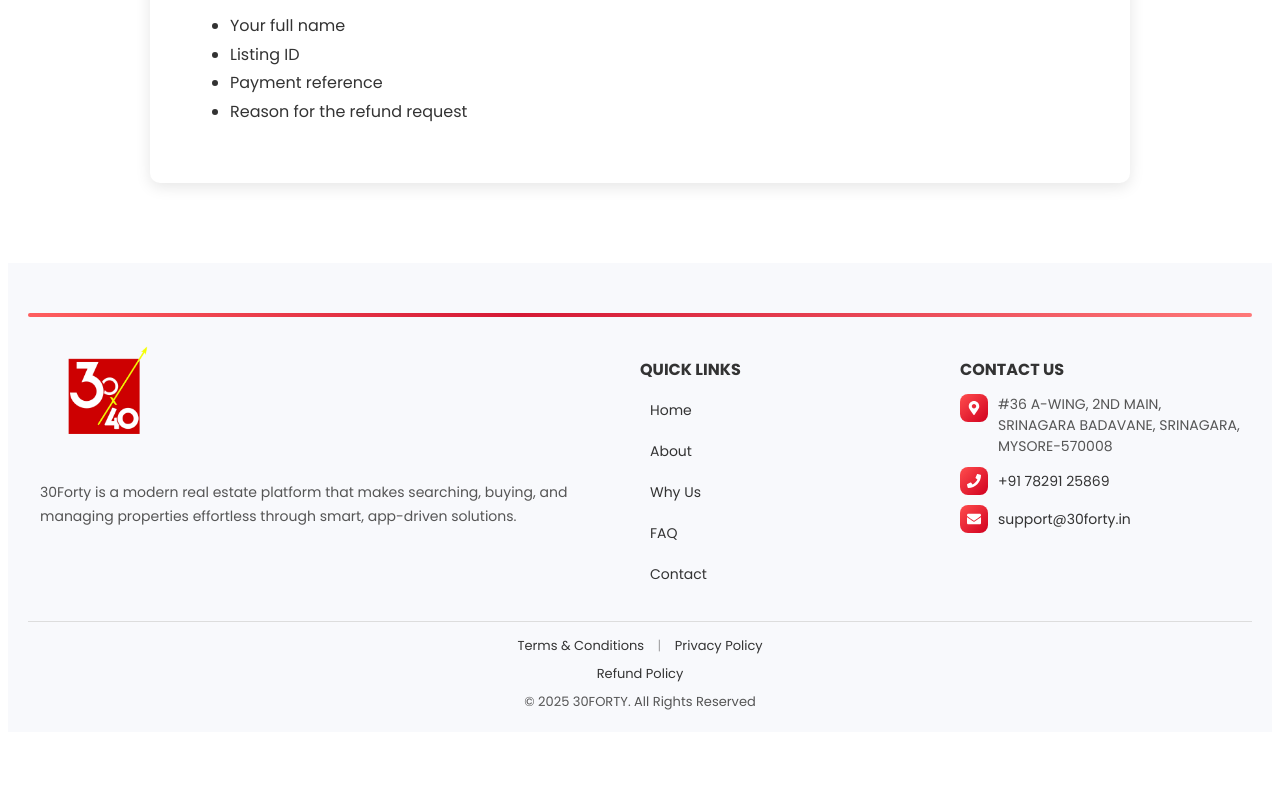
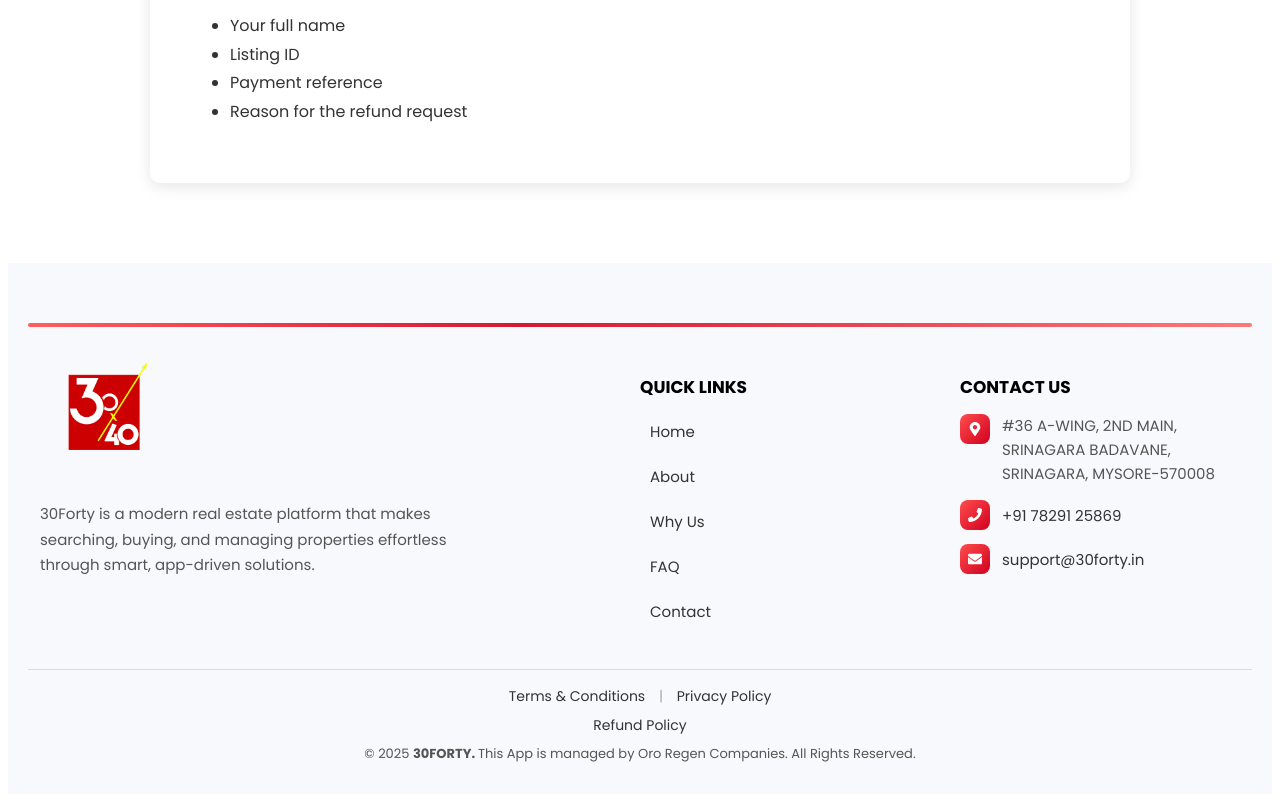
Before and after one commit to NakshatraNamahaCreations/ororegen, a React (Vite) app: page /30forty/refund-policy in a window 1280 px wide. Shown: the part 1111-1911 px from the top of the page. Before the commit the page ends 1851 px from the top, so only its background shows below. Built offline with nearby package versions, Linux system fonts and the light colour scheme.

Commit message:
footer
footer

```diff
--- a/src/30forty/FooterThirtyForty.jsx
+++ b/src/30forty/FooterThirtyForty.jsx
@@ -1,37 +1,96 @@
-
-
-// import React from "react";
+// import React, { useEffect, useState } from "react";
 // import { FaMapMarkerAlt, FaPhone, FaEnvelope } from "react-icons/fa";
-// import { Link as ScrollLink } from "react-scroll"; // ✅ smooth scroll
+// import { Link as ScrollLink } from "react-scroll"; // smooth scroll
 // import logo from "../assets/30fortylogo.webp";
 
+// function useIsMobile(breakpoint = 768) {
+//   const [isMobile, setIsMobile] = useState(
+//     typeof window !== "undefined" ? window.innerWidth <= breakpoint : false
+//   );
+//   useEffect(() => {
+//     const onResize = () => setIsMobile(window.innerWidth <= breakpoint);
+//     window.addEventListener("resize", onResize);
+//     return () => window.removeEventListener("resize", onResize);
+//   }, [breakpoint]);
+//   return isMobile;
+// }
+
 // const FooterThirtyForty = () => {
+//   const isMobile = useIsMobile(768);
+
+//   const cardify = (extra = {}) =>
+//     isMobile
+//       ? {
+//           background: "#fff",
+//           borderRadius: 12,
+//           boxShadow: "0 8px 24px rgba(0,0,0,0.08)",
+//           padding: 16,
+//           ...extra,
+//         }
+//       : extra;
+
 //   return (
 //     <footer
 //       style={{
 //         backgroundColor: "#f8f9fc",
-//         padding: "50px 20px 20px",
+//         padding: isMobile ? "40px 16px 18px" : "50px 20px 20px",
 //         fontFamily: "'Poppins', sans-serif",
 //         color: "#333",
 //       }}
 //     >
+//       {/* Accent line */}
+//       <div
+//         style={{
+//           height: 4,
+//           width: "100%",
+//           background:
+//             "linear-gradient(90deg, #ff4d4d 0%, #d1001f 40%, #ff6a6a 100%)",
+//           borderRadius: 4,
+//           marginBottom: isMobile ? 18 : 24,
+//           opacity: 0.9,
+//         }}
+//       />
+
 //       <div
 //         style={{
 //           maxWidth: "1200px",
 //           margin: "0 auto",
 //           display: "grid",
-//           gridTemplateColumns: "2fr 1fr 1fr",
-//           gap: "40px",
+//           gridTemplateColumns: isMobile ? "1fr" : "2fr 1fr 1fr",
+//           gap: isMobile ? 16 : 40,
+//           alignItems: "start",
 //         }}
 //       >
 //         {/* ✅ Left Section */}
-//         <div>
-//           <img
-//             src={logo}
-//             alt="30Forty Logo"
-//             style={{ height: "130px", marginBottom: "15px" }}
-//           />
-//           <p style={{ fontSize: "14px", lineHeight: "1.6", color: "#555" }}>
+//         <div style={cardify()}>
+//           <div
+//             style={{
+//               display: "flex",
+//               alignItems: "center",
+//               gap: 12,
+//               marginBottom: 10,
+//               justifyContent: isMobile ? "center" : "flex-start",
+//             }}
+//           >
+//             <img
+//               src={logo}
+//               alt="30Forty Logo"
+//               style={{
+//                 height: isMobile ? 90 : 130,
+//                 objectFit: "contain",
+//                 display: "block",
+//               }}
+//             />
+//           </div>
+//           <p
+//             style={{
+//               fontSize: 14,
+//               lineHeight: 1.7,
+//               color: "#555",
+//               textAlign: isMobile ? "center" : "left",
+//               margin: 0,
+//             }}
+//           >
 //             30Forty is a modern real estate platform that makes searching,
 //             buying, and managing properties effortless through smart,
 //             app-driven solutions.
@@ -39,17 +98,27 @@
 //         </div>
 
 //         {/* ✅ Quick Links */}
-//         <div>
+//         <div style={cardify()}>
 //           <h3
 //             style={{
-//               fontSize: "16px",
-//               fontWeight: "700",
-//               marginBottom: "15px",
+//               fontSize: 16,
+//               fontWeight: 700,
+//               marginBottom: 12,
+//               textAlign: isMobile ? "center" : "left",
 //             }}
 //           >
 //             QUICK LINKS
 //           </h3>
-//           <ul style={{ listStyle: "none", padding: 0, margin: 0 }}>
+//           <ul
+//             style={{
+//               listStyle: "none",
+//               padding: 0,
+//               margin: 0,
+//               display: "grid",
+//               gap: isMobile ? 10 : 8,
+//               justifyItems: isMobile ? "center" : "start",
+//             }}
+//           >
 //             {[
 //               { name: "Home", target: "home" },
 //               { name: "About", target: "about" },
@@ -57,22 +126,31 @@
 //               { name: "FAQ", target: "faq" },
 //               { name: "Contact", target: "contact" },
 //             ].map((item, i) => (
-//               <li key={i} style={{ marginBottom: "10px" }}>
+//               <li key={i}>
 //                 <ScrollLink
 //                   to={item.target}
 //                   smooth={true}
 //                   duration={700}
-//                   offset={-80} // adjust if sticky header overlaps
+//                   offset={-80}
 //                   spy={true}
 //                   style={{
 //                     textDecoration: "none",
 //                     color: "#333",
-//                     fontSize: "14px",
+//                     fontSize: 14,
 //                     cursor: "pointer",
-//                     transition: "color 0.3s",
+//                     padding: "6px 10px",
+//                     borderRadius: 8,
+//                     display: "inline-block",
+//                     transition: "all .25s ease",
 //                   }}
-//                   onMouseOver={(e) => (e.currentTarget.style.color = "#d1001f")}
-//                   onMouseOut={(e) => (e.currentTarget.style.color = "#333")}
+//                   onMouseOver={(e) => {
+//                     e.currentTarget.style.color = "#d1001f";
+//                     e.currentTarget.style.background = "rgba(209,0,31,0.06)";
+//                   }}
+//                   onMouseOut={(e) => {
+//                     e.currentTarget.style.color = "#333";
+//                     e.currentTarget.style.background = "transparent";
+//                   }}
 //                 >
 //                   {item.name}
 //                 </ScrollLink>
@@ -82,51 +160,125 @@
 //         </div>
 
 //         {/* ✅ Contact Info */}
-//         <div>
+//         <div style={cardify()}>
 //           <h3
 //             style={{
-//               fontSize: "16px",
-//               fontWeight: "700",
-//               marginBottom: "15px",
+//               fontSize: 16,
+//               fontWeight: 700,
+//               marginBottom: 12,
+//               textAlign: isMobile ? "center" : "left",
 //             }}
 //           >
 //             CONTACT US
 //           </h3>
-//           <p
+
+//           <div
 //             style={{
-//               fontSize: "14px",
-//               marginBottom: "10px",
-//               display: "flex",
-//               alignItems: "flex-start",
-//               color: "#555",
+//               display: "grid",
+//               gap: 10,
+//               justifyItems: isMobile ? "center" : "start",
+//               textAlign: isMobile ? "center" : "left",
 //             }}
 //           >
-//             <FaMapMarkerAlt style={{ marginRight: "10px", color: "#d1001f" }} />{" "}
-//           #36 A-WING, 2ND MAIN, SRINAGARA BADAVANE, SRINAGARA, MYSORE-570008
-//           </p>
-//           <p
-//             style={{
-//               fontSize: "14px",
-//               marginBottom: "10px",
-//               display: "flex",
-//               alignItems: "center",
-//               color: "#555",
-//             }}
-//           >
-//             <FaPhone style={{ marginRight: "10px", color: "#d1001f" }} />
-//            +91 78291 25869
-//           </p>
-//           <p
-//             style={{
-//               fontSize: "14px",
-//               display: "flex",
-//               alignItems: "center",
-//               color: "#555",
-//             }}
-//           >
-//             <FaEnvelope style={{ marginRight: "10px", color: "#d1001f" }} />{" "}
-//             support@30forty.in
-//           </p>
+//             <p
+//               style={{
+//                 fontSize: 14,
+//                 margin: 0,
+//                 color: "#555",
+//                 display: "flex",
+//                 gap: 10,
+//                 alignItems: "flex-start",
+//                 justifyContent: isMobile ? "center" : "flex-start",
+//                 maxWidth: 360,
+//               }}
+//             >
+//               <span
+//                 style={{
+//                   width: 28,
+//                   height: 28,
+//                   borderRadius: 8,
+//                   background:
+//                     "linear-gradient(135deg, #ff4d4d, #d1001f)",
+//                   display: "inline-flex",
+//                   alignItems: "center",
+//                   justifyContent: "center",
+//                   color: "#fff",
+//                   flex: "0 0 28px",
+//                 }}
+//               >
+//                 <FaMapMarkerAlt size={14} />
+//               </span>
+//               #36 A-WING, 2ND MAIN, SRINAGARA BADAVANE, SRINAGARA, MYSORE-570008
+//             </p>
+
+//             <p
+//               style={{
+//                 fontSize: 14,
+//                 margin: 0,
+//                 color: "#555",
+//                 display: "flex",
+//                 gap: 10,
+//                 alignItems: "center",
+//                 justifyContent: isMobile ? "center" : "flex-start",
+//               }}
+//             >
+//               <span
+//                 style={{
+//                   width: 28,
+//                   height: 28,
+//                   borderRadius: 8,
+//                   background:
+//                     "linear-gradient(135deg, #ff4d4d, #d1001f)",
+//                   display: "inline-flex",
+//                   alignItems: "center",
+//                   justifyContent: "center",
+//                   color: "#fff",
+//                 }}
+//               >
+//                 <FaPhone size={14} />
+//               </span>
+//               <a
+//                 href="tel:+917829125869"
+//                 style={{ color: "#333", textDecoration: "none" }}
+//               >
+//                 +91 78291 25869
+//               </a>
+//             </p>
+
+//             <p
+//               style={{
+//                 fontSize: 14,
+//                 margin: 0,
+//                 color: "#555",
+//                 display: "flex",
+//                 gap: 10,
+//                 alignItems: "center",
+//                 justifyContent: isMobile ? "center" : "flex-start",
+//               }}
+//             >
+//               <span
+//                 style={{
+//                   width: 28,
+//                   height: 28,
+//                   borderRadius: 8,
+//                   background:
+//                     "linear-gradient(135deg, #ff4d4d, #d1001f)",
+//                   display: "inline-flex",
+//                   alignItems: "center",
+//                   justifyContent: "center",
+//                   color: "#fff",
+//                 }}
+//               >
+//                 <FaEnvelope size={14} />
+//               </span>
+//               <a
+//                 href="mailto:support@30forty.in"
+//                 style={{ color: "#333", textDecoration: "none" }}
+//               >
+//                 support@30forty.in
+//               </a>
+//             </p>
+//           </div>
 //         </div>
 //       </div>
 
@@ -134,28 +286,29 @@
 //       <div
 //         style={{
 //           borderTop: "1px solid #ddd",
-//           marginTop: "30px",
-//           paddingTop: "15px",
+//           marginTop: isMobile ? 22 : 30,
+//           paddingTop: 14,
 //           textAlign: "center",
-//           fontSize: "13px",
+//           fontSize: 13,
 //           color: "#555",
 //         }}
 //       >
-//         <div style={{ marginBottom: "8px" }}>
+//         <div style={{ marginBottom: 8 }}>
 //           <a
 //             href="/30forty/terms-and-conditions"
 //             style={{ margin: "0 10px", color: "#333", textDecoration: "none" }}
 //           >
 //             Terms & Conditions
 //           </a>
-//           |
+//           <span style={{ opacity: 0.5 }}> | </span>
 //           <a
 //             href="/30forty/privacy-policy"
 //             style={{ margin: "0 10px", color: "#333", textDecoration: "none" }}
 //           >
 //             Privacy Policy
 //           </a>
-//           |
+//         </div>
+//         <div style={{ marginBottom: 8 }}>
 //           <a
 //             href="/30forty/refund-policy"
 //             style={{ margin: "0 10px", color: "#333", textDecoration: "none" }}
@@ -163,7 +316,7 @@
 //             Refund Policy
 //           </a>
 //         </div>
-//         <p>© 2025 30FORTY. All Rights Reserved</p>
+//         <p style={{ margin: 0 }}>© 2025 30FORTY. All Rights Reserved</p>
 //       </div>
 //     </footer>
 //   );
@@ -172,9 +325,10 @@
 // export default FooterThirtyForty;
 import React, { useEffect, useState } from "react";
 import { FaMapMarkerAlt, FaPhone, FaEnvelope } from "react-icons/fa";
-import { Link as ScrollLink } from "react-scroll"; // smooth scroll
+import { Link as ScrollLink } from "react-scroll";
 import logo from "../assets/30fortylogo.webp";
 
+/* ---------- Responsive Hook ---------- */
 function useIsMobile(breakpoint = 768) {
   const [isMobile, setIsMobile] = useState(
     typeof window !== "undefined" ? window.innerWidth <= breakpoint : false
@@ -187,6 +341,7 @@ function useIsMobile(breakpoint = 768) {
   return isMobile;
 }
 
+/* ---------- Component ---------- */
 const FooterThirtyForty = () => {
   const isMobile = useIsMobile(768);
 
@@ -195,8 +350,9 @@ const FooterThirtyForty = () => {
       ? {
           background: "#fff",
           borderRadius: 12,
-          boxShadow: "0 8px 24px rgba(0,0,0,0.08)",
-          padding: 16,
+          boxShadow: "0 8px 24px rgba(0,0,0,0.06)",
+          padding: "20px 18px",
+          textAlign: "center",
           ...extra,
         }
       : extra;
@@ -205,9 +361,10 @@ const FooterThirtyForty = () => {
     <footer
       style={{
         backgroundColor: "#f8f9fc",
-        padding: isMobile ? "40px 16px 18px" : "50px 20px 20px",
+        padding: isMobile ? "40px 18px 20px" : "60px 20px 30px",
         fontFamily: "'Poppins', sans-serif",
         color: "#333",
+        overflow: "hidden",
       }}
     >
       {/* Accent line */}
@@ -218,30 +375,30 @@ const FooterThirtyForty = () => {
           background:
             "linear-gradient(90deg, #ff4d4d 0%, #d1001f 40%, #ff6a6a 100%)",
           borderRadius: 4,
-          marginBottom: isMobile ? 18 : 24,
+          marginBottom: isMobile ? 24 : 30,
           opacity: 0.9,
         }}
       />
 
+      {/* Content Grid */}
       <div
         style={{
-          maxWidth: "1200px",
+          maxWidth: 1200,
           margin: "0 auto",
           display: "grid",
           gridTemplateColumns: isMobile ? "1fr" : "2fr 1fr 1fr",
-          gap: isMobile ? 16 : 40,
+          gap: isMobile ? 24 : 40,
           alignItems: "start",
         }}
       >
-        {/* ✅ Left Section */}
+        {/* ---------- Left Section ---------- */}
         <div style={cardify()}>
           <div
             style={{
               display: "flex",
               alignItems: "center",
-              gap: 12,
-              marginBottom: 10,
               justifyContent: isMobile ? "center" : "flex-start",
+              marginBottom: 14,
             }}
           >
             <img
@@ -250,17 +407,17 @@ const FooterThirtyForty = () => {
               style={{
                 height: isMobile ? 90 : 130,
                 objectFit: "contain",
-                display: "block",
               }}
             />
           </div>
           <p
             style={{
-              fontSize: 14,
+              fontSize: 15,
               lineHeight: 1.7,
               color: "#555",
               textAlign: isMobile ? "center" : "left",
               margin: 0,
+              maxWidth: 420,
             }}
           >
             30Forty is a modern real estate platform that makes searching,
@@ -269,14 +426,15 @@ const FooterThirtyForty = () => {
           </p>
         </div>
 
-        {/* ✅ Quick Links */}
+        {/* ---------- Quick Links ---------- */}
         <div style={cardify()}>
           <h3
             style={{
-              fontSize: 16,
+              fontSize: 17,
               fontWeight: 700,
-              marginBottom: 12,
+              marginBottom: 14,
               textAlign: isMobile ? "center" : "left",
+              color: "#000",
             }}
           >
             QUICK LINKS
@@ -287,7 +445,7 @@ const FooterThirtyForty = () => {
               padding: 0,
               margin: 0,
               display: "grid",
-              gap: isMobile ? 10 : 8,
+              gap: isMobile ? 12 : 10,
               justifyItems: isMobile ? "center" : "start",
             }}
           >
@@ -308,7 +466,7 @@ const FooterThirtyForty = () => {
                   style={{
                     textDecoration: "none",
                     color: "#333",
-                    fontSize: 14,
+                    fontSize: 15,
                     cursor: "pointer",
                     padding: "6px 10px",
                     borderRadius: 8,
@@ -331,14 +489,15 @@ const FooterThirtyForty = () => {
           </ul>
         </div>
 
-        {/* ✅ Contact Info */}
+        {/* ---------- Contact Info ---------- */}
         <div style={cardify()}>
           <h3
             style={{
-              fontSize: 16,
+              fontSize: 17,
               fontWeight: 700,
-              marginBottom: 12,
+              marginBottom: 14,
               textAlign: isMobile ? "center" : "left",
+              color: "#000",
             }}
           >
             CONTACT US
@@ -347,35 +506,36 @@ const FooterThirtyForty = () => {
           <div
             style={{
               display: "grid",
-              gap: 10,
+              gap: 14,
               justifyItems: isMobile ? "center" : "start",
               textAlign: isMobile ? "center" : "left",
             }}
           >
+            {/* Address */}
             <p
               style={{
-                fontSize: 14,
+                fontSize: 15,
                 margin: 0,
                 color: "#555",
                 display: "flex",
-                gap: 10,
+                gap: 12,
                 alignItems: "flex-start",
                 justifyContent: isMobile ? "center" : "flex-start",
                 maxWidth: 360,
+                lineHeight: 1.6,
               }}
             >
               <span
                 style={{
-                  width: 28,
-                  height: 28,
+                  width: 30,
+                  height: 30,
                   borderRadius: 8,
-                  background:
-                    "linear-gradient(135deg, #ff4d4d, #d1001f)",
+                  background: "linear-gradient(135deg, #ff4d4d, #d1001f)",
                   display: "inline-flex",
                   alignItems: "center",
                   justifyContent: "center",
                   color: "#fff",
-                  flex: "0 0 28px",
+                  flex: "0 0 30px",
                 }}
               >
                 <FaMapMarkerAlt size={14} />
@@ -383,24 +543,24 @@ const FooterThirtyForty = () => {
               #36 A-WING, 2ND MAIN, SRINAGARA BADAVANE, SRINAGARA, MYSORE-570008
             </p>
 
+            {/* Phone */}
             <p
               style={{
-                fontSize: 14,
+                fontSize: 15,
                 margin: 0,
                 color: "#555",
                 display: "flex",
-                gap: 10,
+                gap: 12,
                 alignItems: "center",
                 justifyContent: isMobile ? "center" : "flex-start",
               }}
             >
               <span
                 style={{
-                  width: 28,
-                  height: 28,
+                  width: 30,
+                  height: 30,
                   borderRadius: 8,
-                  background:
-                    "linear-gradient(135deg, #ff4d4d, #d1001f)",
+                  background: "linear-gradient(135deg, #ff4d4d, #d1001f)",
                   display: "inline-flex",
                   alignItems: "center",
                   justifyContent: "center",
@@ -411,30 +571,36 @@ const FooterThirtyForty = () => {
               </span>
               <a
                 href="tel:+917829125869"
-                style={{ color: "#333", textDecoration: "none" }}
+                style={{
+                  color: "#333",
+                  textDecoration: "none",
+                  transition: "color .25s ease",
+                }}
+                onMouseOver={(e) => (e.currentTarget.style.color = "#d1001f")}
+                onMouseOut={(e) => (e.currentTarget.style.color = "#333")}
               >
                 +91 78291 25869
               </a>
             </p>
 
+            {/* Email */}
             <p
               style={{
-                fontSize: 14,
+                fontSize: 15,
                 margin: 0,
                 color: "#555",
                 display: "flex",
-                gap: 10,
+                gap: 12,
                 alignItems: "center",
                 justifyContent: isMobile ? "center" : "flex-start",
               }}
             >
               <span
                 style={{
-                  width: 28,
-                  height: 28,
+                  width: 30,
+                  height: 30,
                   borderRadius: 8,
-                  background:
-                    "linear-gradient(135deg, #ff4d4d, #d1001f)",
+                  background: "linear-gradient(135deg, #ff4d4d, #d1001f)",
                   display: "inline-flex",
                   alignItems: "center",
                   justifyContent: "center",
@@ -445,7 +611,13 @@ const FooterThirtyForty = () => {
               </span>
               <a
                 href="mailto:support@30forty.in"
-                style={{ color: "#333", textDecoration: "none" }}
+                style={{
+                  color: "#333",
+                  textDecoration: "none",
+                  transition: "color .25s ease",
+                }}
+                onMouseOver={(e) => (e.currentTarget.style.color = "#d1001f")}
+                onMouseOut={(e) => (e.currentTarget.style.color = "#333")}
               >
                 support@30forty.in
               </a>
@@ -454,14 +626,14 @@ const FooterThirtyForty = () => {
         </div>
       </div>
 
-      {/* ✅ Bottom Section */}
+      {/* ---------- Bottom Section ---------- */}
       <div
         style={{
           borderTop: "1px solid #ddd",
-          marginTop: isMobile ? 22 : 30,
-          paddingTop: 14,
+          marginTop: isMobile ? 28 : 40,
+          paddingTop: 16,
           textAlign: "center",
-          fontSize: 13,
+          fontSize: 14,
           color: "#555",
         }}
       >
@@ -488,7 +660,9 @@ const FooterThirtyForty = () => {
             Refund Policy
           </a>
         </div>
-        <p style={{ margin: 0 }}>© 2025 30FORTY. All Rights Reserved</p>
+        <p style={{ margin: 0, fontSize: 13 }}>
+          © 2025 <strong>30FORTY.  </strong> This App is managed by Oro Regen Companies. All Rights Reserved.
+        </p>
       </div>
     </footer>
   );
--- a/src/app/FooterStay.jsx
+++ b/src/app/FooterStay.jsx
@@ -670,8 +670,12 @@ const FooterStay = () => {
             </a>
           </div>
 
-          © {new Date().getFullYear()} StayFindr. All Rights Reserved.
+
+             <p style={{ margin: 0, fontSize: 16 ,alignItems:'center',textAlign:'center'}}>
+          © 2025<strong>  StayFindr.  </strong> This App is managed by Oro Regen Companies. All Rights Reserved.
+        </p>
         </div>
+
       </div>
     </footer>
   );
--- a/src/sellmytime/Footersellmytime.jsx
+++ b/src/sellmytime/Footersellmytime.jsx
@@ -284,7 +284,7 @@ Whether you’re a coach, mentor, or freelancer — we help you share your knowl
 
       {/* 🔸 Bottom Bar */}
       <div className="smt-footer-bottom">
-        <p>© 2025 Networkx. All rights reserved.</p>
+        <p>© 2025 Networkx. This App is managed by Oro Regen Companies. All Rights Reserved.</p>
         <div>
           <a href="/sellmytime/privacy-policy">Privacy Policy</a>
           <a href="/sellmytime/terms-and-conditions">Terms & Conditions</a>
```
